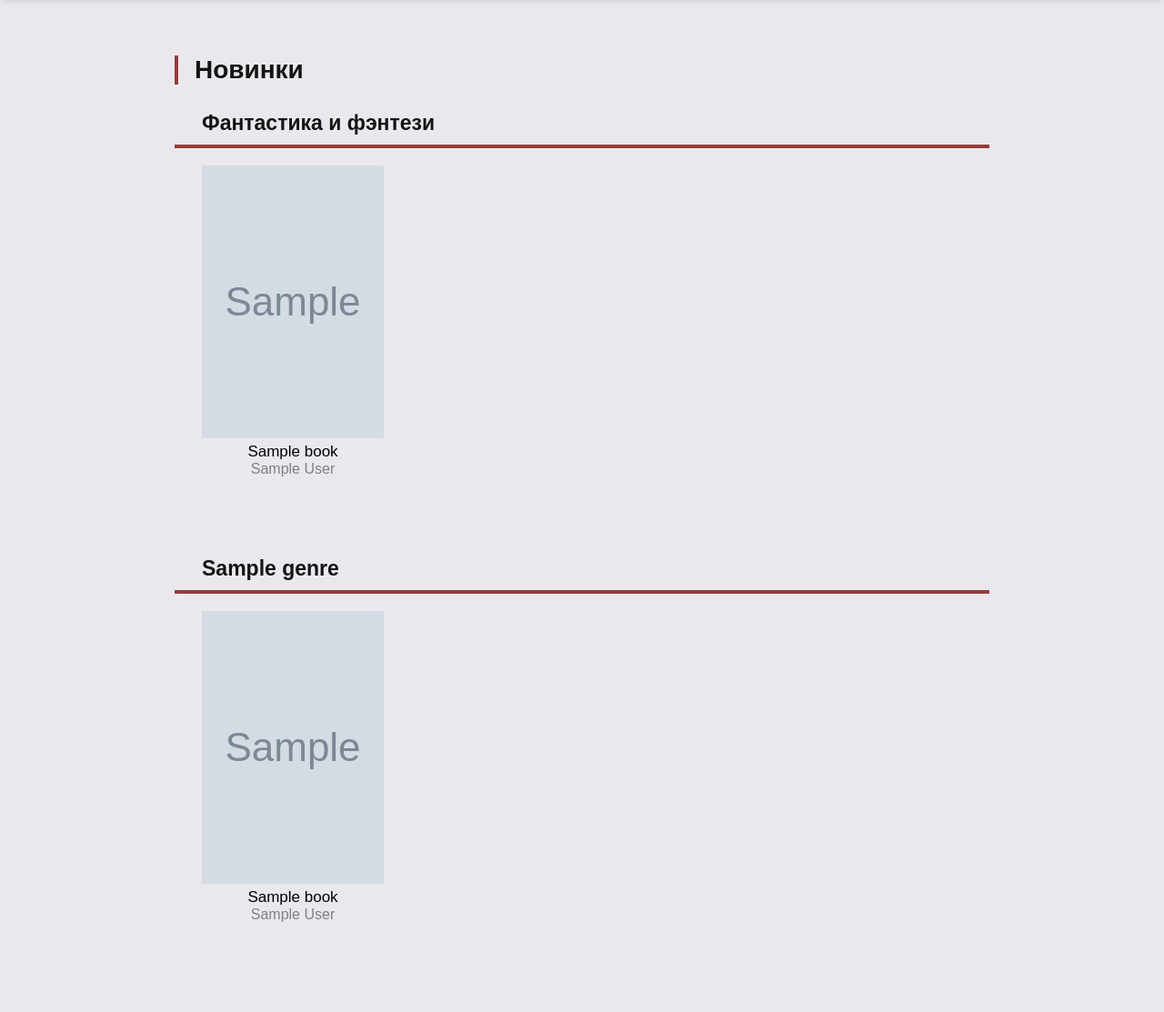
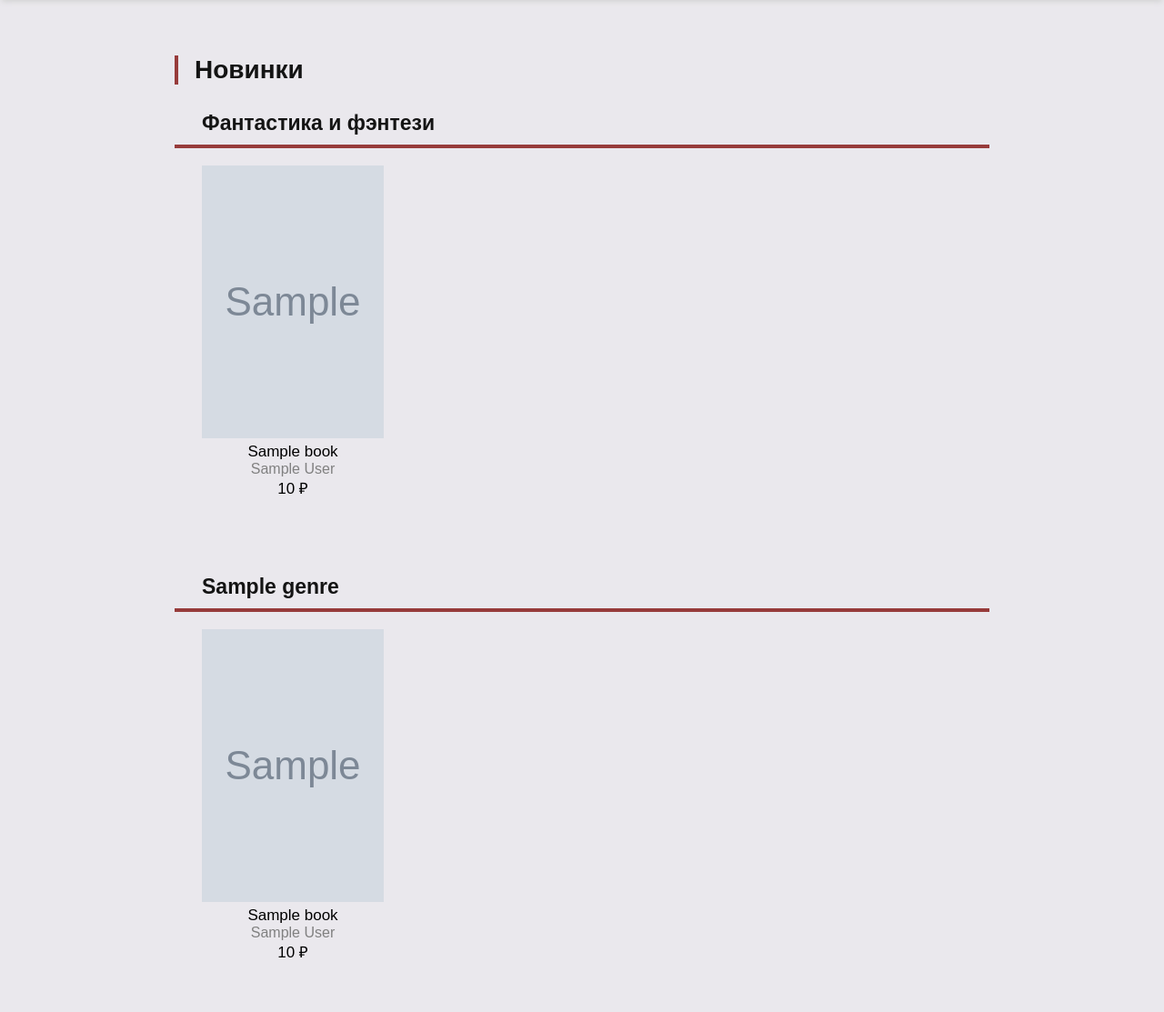
Before and after one commit to stolstule/bookstore, a Django app: template store/templates/store/main_page.html in a window 1280 px wide. Shown: the part 104-1217 px from the top of the page at 91% size. Before the commit the page ends 1118 px from the top, so only its background shows below. Run offline with Django 3.2, Linux system fonts and the light colour scheme; the template is opened without the code that fills it: most values are stand-ins (such as "Sample title", 1, 10 or a date in 2020); grey boxes marked "Sample" are stand-in pictures.

Commit message:
commit 11.03.23

```diff
--- a/store/static/store/css/base.css
+++ b/store/static/store/base_nav.css
@@ -25,11 +25,6 @@
 .main_logo {
     margin: 5px 15px 5px 15%;
     float: left;
-}
-
-.loupe_logo {
-    margin: 17px 0px 5px 10px;
-    box-sizing: border-box;
 }
 
 .search {
@@ -109,7 +104,7 @@
 }
 
 .rating_button:hover {
-    color: black;
+    color: rgb(37, 37, 37);
     transition: 0.1s;
     border-bottom: 3px solid rgb(37, 37, 37);
 }
@@ -141,12 +136,22 @@
 .genre_content {
     display: none;
     position: absolute;
-    background-color: #f1f1f1;
-    margin-top: -5%;
+    background-color: white;
+    margin-top: -6%;
     margin-left: 18%;
-    min-width: 160px;
+    min-width: 200px;
     box-shadow: 0px 8px 16px 0px rgba(0,0,0,0.2);
     z-index: 1;
+}
+
+.genre_content > div {
+    font-size: 18px;
+    font-family: arial;
+    background-color: #973b3b;
+    color: #E8E9ED;
+    box-shadow: 0 5px 6px -2px lightgray;
+    padding: 5px;
+    padding-left: 15px;
 }
 
 .genre_content a {
@@ -160,7 +165,7 @@
 
 .genre_block:hover .genre_content {display: block;}
 
-.genre_content a:hover {background-color: #ddd; border-bottom: 3px solid brown;}
+.genre_content a:hover {background-color: #e7e7e7; border-bottom: 3px solid brown;}
 
 .genre_block:hover .genre_button {
     color: black;
--- a/store/static/store/css/general.css
+++ b/store/static/store/general_page.css
@@ -1,6 +1,6 @@
 .section_with_blocks {
     display: inline-block;
-    margin: 0px auto 20px 15%;
+    margin: 0px auto 17px 15%;
     width: 70%;
     height: auto;
     font-family: arial;
@@ -23,6 +23,7 @@
 }
 
 .book_block {
+    text-decoration: none;
     float: left;
     font-size: 17px;
     width: 200px;
@@ -33,7 +34,23 @@
     font-weight: normal;
 }
 
+.title_style {
+    color: black;
+    text-decoration: none;
+}
+
 .author_style {
+    display: block;
     color: gray;
     font-size: 16px;
+    text-decoration: none;
 }
+
+.author_style:hover, .title_style:hover {
+    color: #973b3b;
+}
+
+.price_style {
+    text-align: center;
+    font-weight: 500;
+}
--- a/store/templates/includes/navbar.html
+++ b/store/templates/includes/navbar.html
@@ -9,8 +9,13 @@
     <div class="genre_block">
         <button class="genre_button">Жанры</button>
         <div class="genre_content">
-            {% for genre in genre_list %}
-                <a href="">genre</a>
+            <div>Художественная литература</div>
+            {% for genre in hud_genre_navbar %}
+                <a href="">{{genre}}</a>
+            {% endfor %}
+            <div>Нехудожественная литература</div>
+            {% for genre in nehud_genre_navbar %}
+                <a href="">{{genre}}</a>
             {% endfor %}
         </div>
     </div>
--- /dev/null
+++ b/store/templates/store/genre_page.html
@@ -0,0 +1,2 @@
+{% extends 'base.html' %}
+{% load static %}
--- a/store/templates/store/main_page.html
+++ b/store/templates/store/main_page.html
@@ -6,7 +6,7 @@
 {% endblock %}
 
 {% block css_load %}
-    <link rel="stylesheet" href="{% static 'store/css/general.css' %}">
+    <link rel="stylesheet" href="{% static 'store/general_page.css' %}">
 {% endblock %}
 
 {% block content %}
@@ -19,24 +19,25 @@
         {% for book in fantasy_books %}
             <div class="book_block">
                 <a href=""><img src="{{ book.image }}" height="300" width="200"></a>
-                <div>{{ book.title }}</div>
-                <div class="author_style">{{ book.author }}</div>
+                <a class="title_style" href="">{{ book.title }}</a>
+                <a class="author_style" href="">{{ book.author }}</a>
+                <div class="price_style">{{ book.price }} ₽</div>
             </div>
         {% endfor %}
     </div>
 
-    {% for genre, books in dict_other_books.item %}
+    {% for genre, books in dict_other_books.items %}
         <div class="section_with_blocks">
             <h2>{{ genre }}</h2>
             {% for book in books %}
                 <div class="book_block">
                     <a href=""><img src="{{ book.image }}" height="300" width="200"></a>
-                    <div>{{ book.title }}</div>
-                    <div class="author_style">{{ book.author }}</div>
+                    <a class='title_style' href="">{{ book.title }}</a>
+                    <a class='author_style' href="">{{ book.author }}</a>
+                    <div class="price_style">{{ book.price }} ₽</div>
                 </div>
             {% endfor %}
         </div>
     {% endfor %}
 
-
 {% endblock %}
--- a/templates/base.html
+++ b/templates/base.html
@@ -4,7 +4,7 @@
 <head>
     <meta charset="UTF-8">
     <title>{% block title %}{% endblock %}</title>
-    <link rel="stylesheet" href="{% static 'store/css/base.css' %}">
+    <link rel="stylesheet" href="{% static 'store/base_nav.css' %}">
     <link rel = "icon" href = "static/store/img/icon_logo.gif" type = "image/x-icon">
     {% block css_load %}{% endblock %}
 </head>
```
Also changed, not shown: store/views.py (+11 -5 lines).
